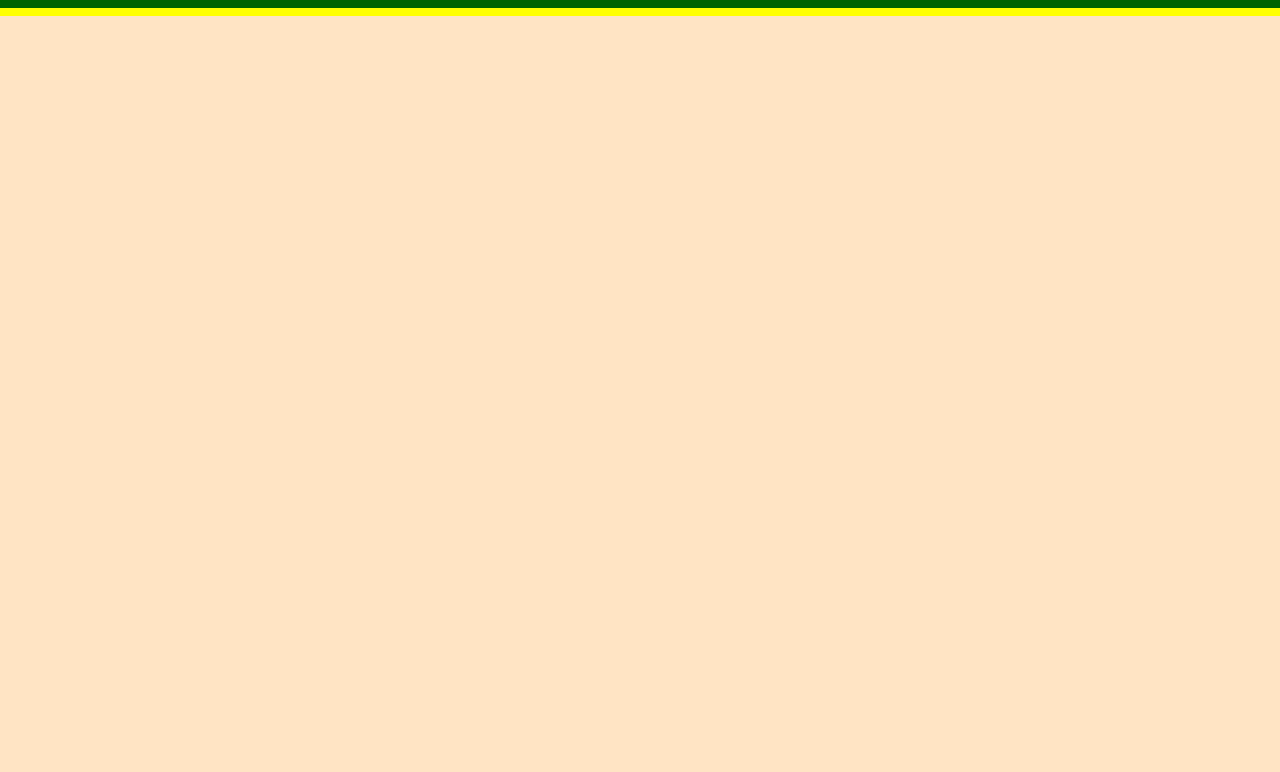
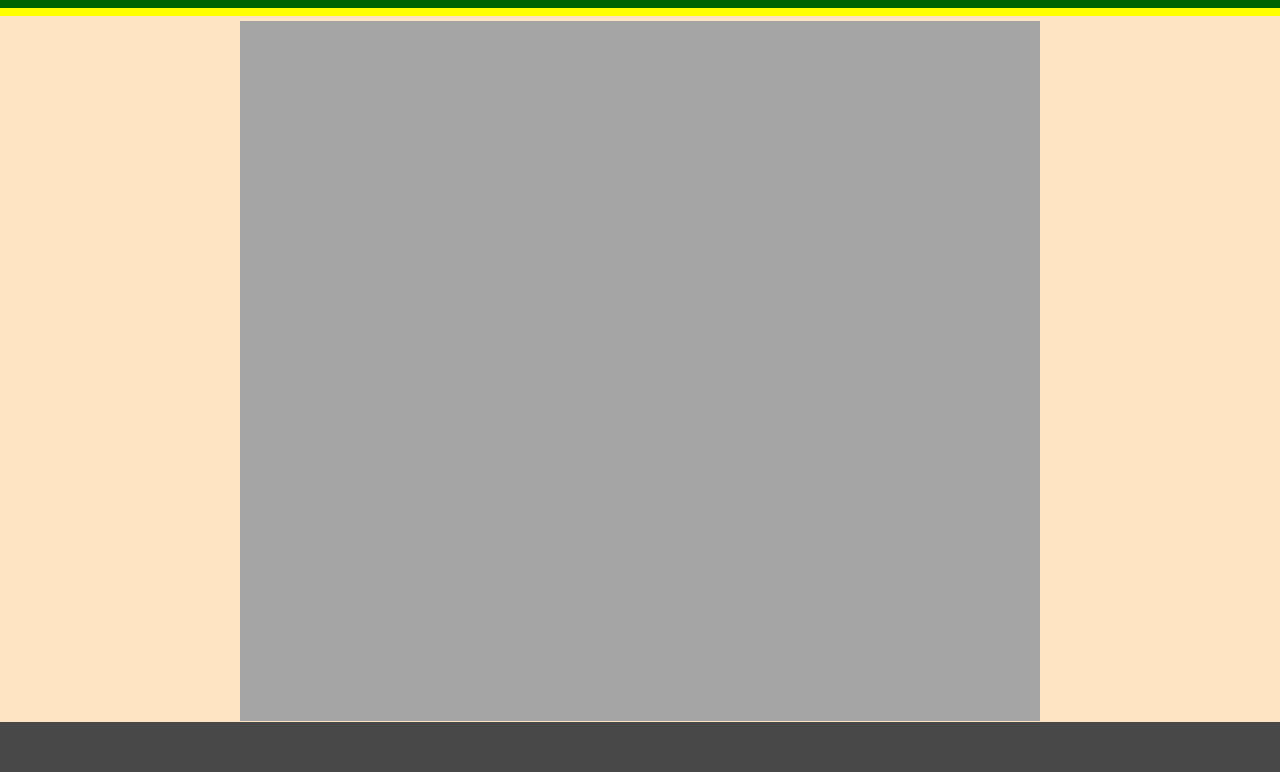
Before and after one commit to GuilhermeRodrigues95/escala, a PHP site: page / in a window 1280 px wide. Shown: the part 92-864 px from the top of the page. Before the commit the page ends 108 px from the top, so only its background shows below. Run offline with PHP 8.4, Linux system fonts and the light colour scheme.

Commit message:
atualização

```diff
--- a/index.html
+++ b/index.html
@@ -19,5 +19,7 @@
       </header>
       <div class="barra1"></div>
       <div class="barra2"></div>
+      <div class="central"></div>
+      <footer></footer>
 </body>
 </html>
--- a/style.css
+++ b/style.css
@@ -1,12 +1,12 @@
 body{
     background: #FFE4C4;
     font-family: Arial, Helvetica, sans-serif;
-    margin: 0;
+    margin:0;
 
 }
 
 .title{
-    background: rgb(73, 72, 72);;
+    background: rgb(73, 72, 72);
     width: 100%;
     display: flex;
     flex-direction: row;
@@ -57,3 +57,19 @@ header{
 .textocentral >p{
     margin-top: 0;
 }
+
+.central{
+    background: rgb(165, 165, 165);
+    width: 800px;
+    height: 700px;
+    margin:auto;
+    margin-top: 5px;
+}
+
+footer{
+    background-color: rgb(73, 72, 72);
+    width: 100%;
+    height: 50px;
+    margin: 0 auto;
+    margin-top: 1px;
+}
```
